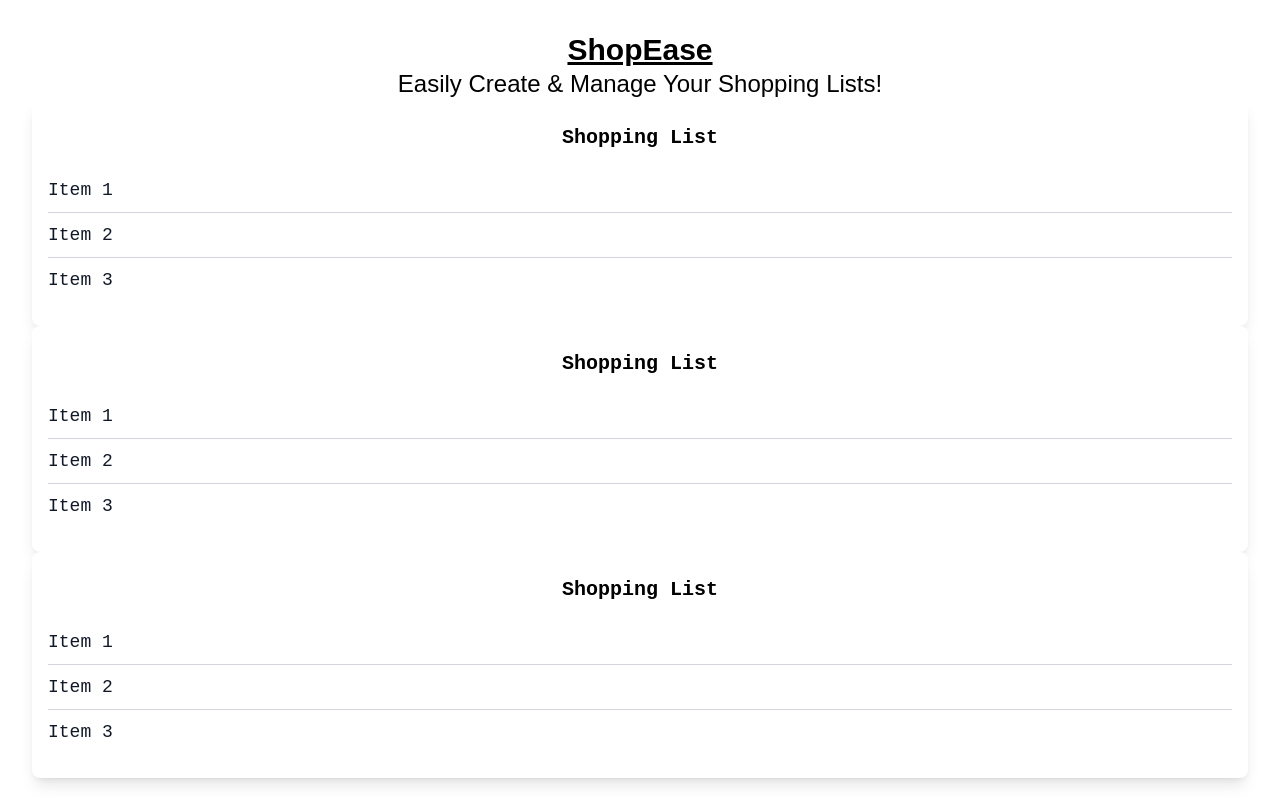
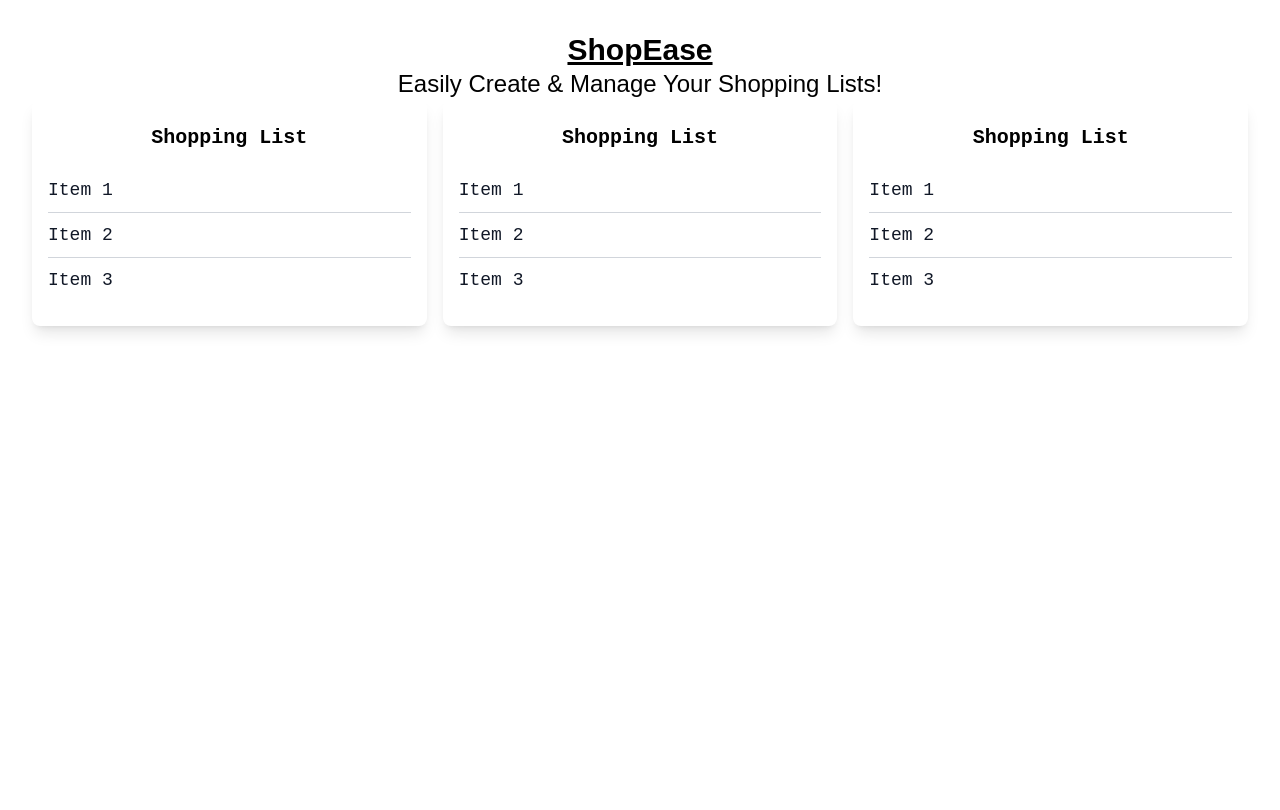
Before and after one commit to emelyn-barrientos/shopease-list-coding-challenge, a React (Create React App) app: page / in a window 1280 px wide. Built offline with nearby package versions, Linux system fonts and the light colour scheme; a web font is replaced by a local one.

Commit message:
Add div to create grid around ShoppingLists

```diff
--- a/src/App.jsx
+++ b/src/App.jsx
@@ -5,9 +5,11 @@ function App() {
   return (
     <>
       <Header />
-      <ShoppingList />
-      <ShoppingList />
-      <ShoppingList />
+      <div className="grid grid-cols-3 gap-4">
+        <ShoppingList />
+        <ShoppingList />
+        <ShoppingList />
+      </div>
     </>
   )
 }
```
